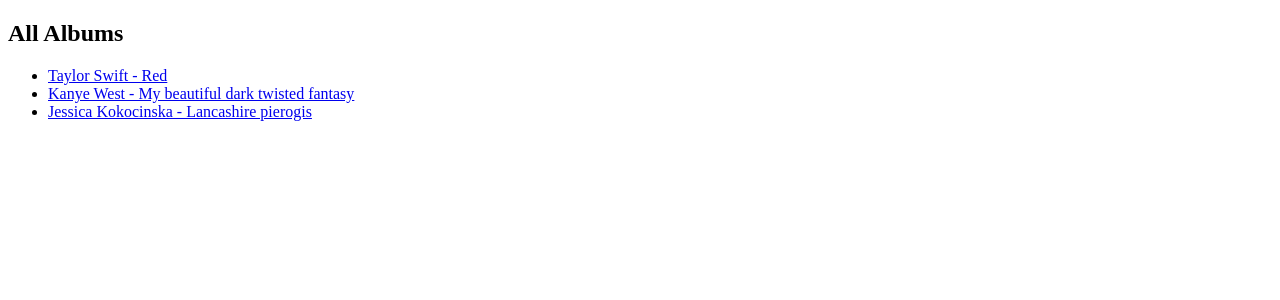
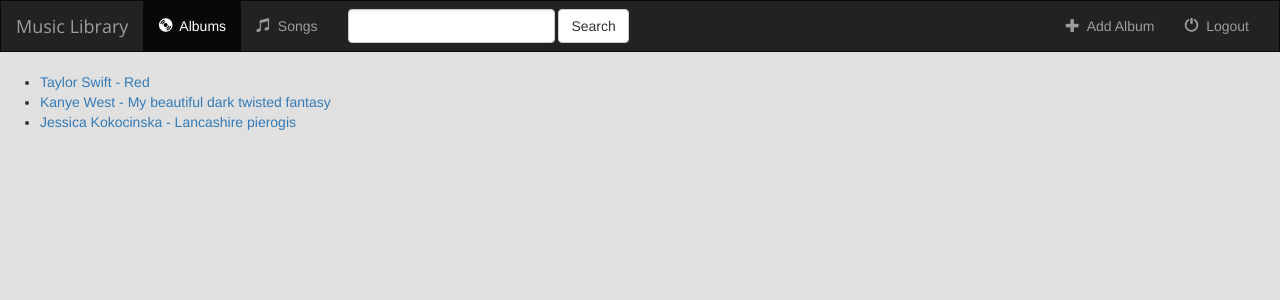
Before and after one commit to c-mansfield/music-library, a Django app: page /music/ in a window 1280 px wide. Shown: the top 300 px of the page. Run offline with Django 3.2, Linux system fonts and the light colour scheme; data comes from the database, SQL or seed files in the repository; both versions use the stored data as it was after the commit; some libraries are stand-ins or nearby versions.

Commit message:
Added in base HTML page, updated views to objects

```diff
--- a/website/music/models.py
+++ b/website/music/models.py
@@ -1,4 +1,5 @@
 from django.db import models
+from django.urls import reverse
 
 # Create your models here.
 # All Models get primary key auto
@@ -8,6 +9,10 @@
     album_title = models.CharField(max_length=255)
     genre = models.CharField(max_length=255)
     album_art = models.CharField(max_length=1000)
+
+    # On create new this is redirect url, passing through pk of that object
+    def get_absolute_url(self):
+        return reverse('music:detail', kwargs={'pk': self.pk})
 
     #Object return string
     def __str__(self):
--- /dev/null
+++ b/website/music/static/music/style.css
@@ -0,0 +1,11 @@
+body {
+    background: #E0E0E0;
+}
+
+.navbar {
+    border-radius: 0;
+}
+
+.navbar-brand {
+    font-family: 'Open Sans';
+}
--- /dev/null
+++ b/website/music/templates/music/base.html
@@ -0,0 +1,76 @@
+<!DOCTYPE html>
+<html lang="en">
+<head>
+    <meta charset="UTF-8">
+    <title>{% block title %}{% endblock %}</title>
+
+    {% load static %}
+    <link rel="stylesheet" href="https://maxcdn.bootstrapcdn.com/bootstrap/3.3.6/css/bootstrap.css"/>
+    <link rel="stylesheet" type="text/css" href="{% static 'music/style.css' %}"/>
+    <link href="https://fonts.googleapis.com/css2?family=Open+Sans&display=swap" rel="stylesheet">
+    <script src="https://ajax.googleapis.com/ajax/libs/jquery/3.5.1/jquery.min.js"></script>
+    <script rel="stylesheet" href="https://stackpath.bootstrapcdn.com/bootstrap/4.3.1/css/bootstrap.min.css" integrity="sha384-ggOyR0iXCbMQv3Xipma34MD+dH/1fQ784/j6cY/iJTQUOhcWr7x9JvoRxT2MZw1T" crossorigin="anonymous"></script>
+
+</head>
+<body>
+
+<nav class="navbar navbar-inverse">
+    <div class="container-fluid">
+        <button type="button" class="navbar-toggle" data-toggle="collapse" data-target="#topNavBar">
+            <span class="icon-bar"></span>
+            <span class="icon-bar"></span>
+            <span class="icon-bar"></span>
+        </button>
+        <div class="navbar-header">
+            <a class="navbar-brand" href="{% url 'music:index' %}">Music Library</a>
+        </div>
+
+        <div class="collapse navbar-collapse">
+            <ul class="nav navbar-nav">
+                <li class="active">
+                    <a href="{% url 'music:index' %}">
+                        <span class="glyphicon glyphicon-cd" aria-hidden="true"></span>&nbsp;
+                        Albums
+                    </a>
+                </li>
+                <li class="">
+                    <a href="#">
+                        <span class="glyphicon glyphicon-music" aria-hidden="true"></span>&nbsp;
+                        Songs
+                    </a>
+                </li>
+            </ul>
+
+            <form class="navbar-form navbar-left" role="search" method="get" action="#">
+                <div class="form-group">
+                    <input type="text" class="form-control" name="q" value="">
+                </div>
+                <button type="submit" class="btn btn-default">Search</button>
+            </form>
+
+            <ul  class="nav navbar-nav navbar-right">
+                <li class="">
+                    <a href="{% url 'music:album-add' %}">
+                        <span class="glyphicon glyphicon-plus" aria-hidden="true"></span>&nbsp;
+                        Add Album
+                    </a>
+                </li>
+                <li class="">
+                    <a href="#">
+                        <span class="glyphicon glyphicon-off" aria-hidden="true"></span>&nbsp;
+                        Logout
+                    </a>
+                </li>
+            </ul>
+
+        </div>
+
+    </div>
+</nav>
+
+<!-- Block where put main body of each page -->
+{% block body %}
+{% endblock %}
+
+</body>
+</html>
--- a/website/music/templates/music/index.html
+++ b/website/music/templates/music/index.html
@@ -1,21 +1,14 @@
-<!DOCTYPE html>
-<html lang="en">
-<head>
-    <meta charset="UTF-8">
-    <title>Albums</title>
-</head>
-<body>
+{% extends 'music/base.html' %}
+{% block title %}Home{% endblock %}
 
-{% if all_albums %}
-    <h2>All Albums</h2>
+{% block body %}
+    {% if albums %}
         <ul>
-        {% for a in all_albums %}
+            {% for a in albums %}
             <li><a href="{% url 'music:detail' a.id %}">{{ a.artist }} - {{ a.album_title }}</a></li>
             {% endfor %}
         </ul>
     {% else %}
         <h2>No Albums found</h2>
     {% endif %}
-
-</body>
-</html>
+{% endblock %}
--- a/website/music/urls.py
+++ b/website/music/urls.py
@@ -4,12 +4,14 @@
 app_name = 'music'
 
 urlpatterns = [
+
     # /music/
-    path('', views.index, name='index'),
+    path('', views.IndexView.as_view(), name='index'),
 
     # /music/<album_id>/
-    path('<int:album_id>/', views.details, name='detail'),
+    path('<int:pk>/', views.DetailsView.as_view(), name='detail'),
 
-    # /music/<album_id>/favourite/
-    path('<int:album_id>/favourite/', views.favourite, name='favourite'),
+    # /music/album/add/
+    path('album/add/', views.AlbumCreate.as_view(), name='album-add')
+
 ]
--- a/website/music/views.py
+++ b/website/music/views.py
@@ -1,9 +1,12 @@
 from django.http import Http404
 from django.shortcuts import render,get_object_or_404
+from django.views import generic
+from django.views.generic.edit import CreateView, UpdateView, DeleteView
 
 from .models import Album, Song
 
 # Create your views here.
+"""
 def index(request):
     all_albums = Album.objects.all()
     #template = loader.get_template('music/index.html')
@@ -36,3 +39,19 @@
         selected_song.is_favourite = True
         selected_song.save()
         return render(request, 'music/detail.html', {'album': album})
+"""
+
+class IndexView(generic.ListView):
+    template_name = 'music/index.html'
+    context_object_name = 'albums'
+
+    def get_queryset(self):
+        return Album.objects.all()
+
+class DetailsView(generic.DetailView):
+    model = Album
+    template_name = 'music/detail.html'
+
+class AlbumCreate(CreateView):
+    model = Album
+    fields = ['artist', 'album_title', 'genre', 'album_art']
```
Also changed, not shown: website/music/templates/music/album_form.html (added, +32 -0 lines), website/music/templates/music/detail.html (+10 -29 lines), website/music/templates/music/form-template.html (added, +15 -0 lines), README.md, website/db.sqlite3. Lines whose indentation alone changed are shown as unchanged.
